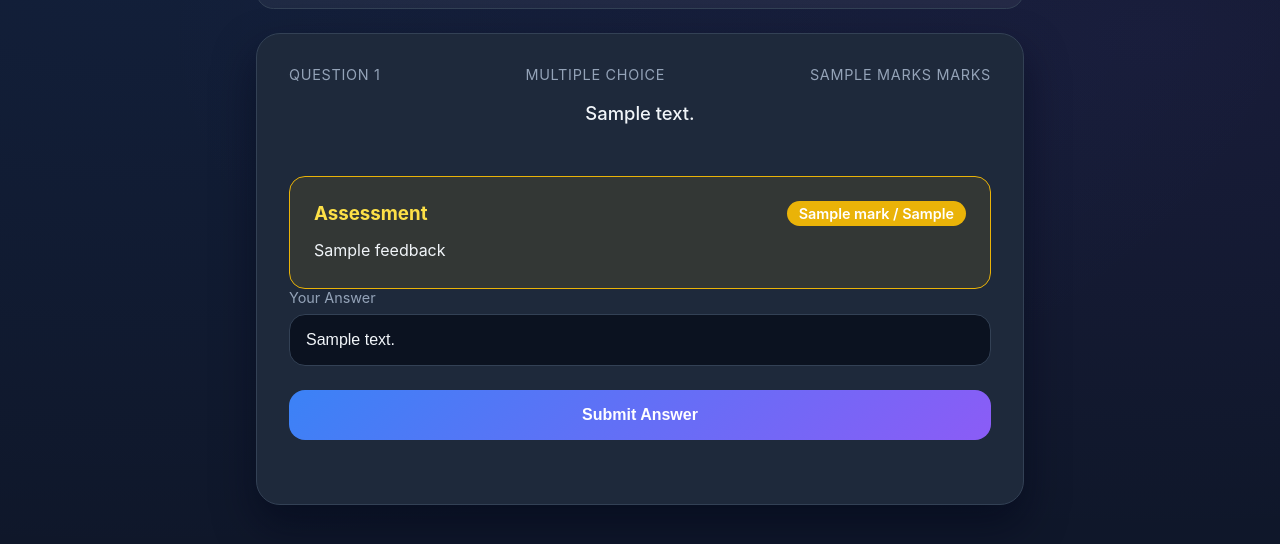
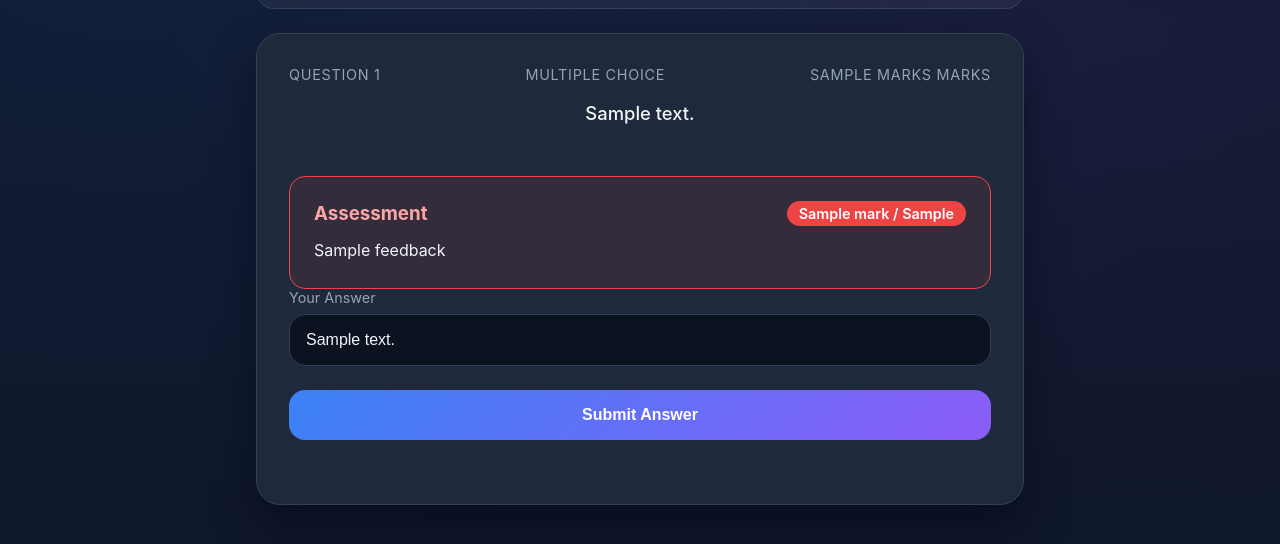
Before and after one commit to hal4petiatharva-lgtm/vcaa-explainer, a Flask app: template templates/methods_practice.html in a window 1280 px wide. Shown: the part 125-669 px from the top of the page. Run offline with Flask 3, Linux system fonts and the light colour scheme; the template is opened without the code that fills it: most values are stand-ins (such as "Sample title", 1, 10 or a date in 2020); some libraries are stand-ins or nearby versions.

Commit message:
Update methods_practice.html

```diff
--- a/templates/methods_practice.html
+++ b/templates/methods_practice.html
@@ -87,6 +87,14 @@
   }
   .modal-overlay.active .modal-box { transform: scale(1); }
   .modal-actions { display: flex; gap: 1rem; margin-top: 1.5rem; justify-content: center; }
+
+  /* Answer Feedback */
+  .answer-correct { border: 1px solid #22c55e !important; background: rgba(34,197,94,0.1) !important; }
+  .answer-incorrect { border: 1px solid #ef4444 !important; background: rgba(239, 68, 68, 0.1) !important; }
+  .answer-correct h3 { color: #4ade80 !important; }
+  .answer-incorrect h3 { color: #fca5a5 !important; }
+  .answer-correct .mark-badge { background: #22c55e !important; color: white !important; }
+  .answer-incorrect .mark-badge { background: #ef4444 !important; color: white !important; }
 </style>
 {% endblock %}
 
@@ -147,10 +155,10 @@
     <div class="question-text">{{ question.text | safe }}</div>
 
     {% if feedback %}
-    <div class="feedback-card" style="border-color: {% if feedback.is_correct %}#22c55e{% else %}#eab308{% endif %}; background: {% if feedback.is_correct %}rgba(34,197,94,0.1){% else %}rgba(234,179,8,0.1){% endif %}">
+    <div class="feedback-card {% if feedback.is_correct %}answer-correct{% else %}answer-incorrect{% endif %}">
       <div class="feedback-header">
-        <h3 style="margin:0; color: {% if feedback.is_correct %}#4ade80{% else %}#fde047{% endif %}">{% if feedback.is_correct %}Correct!{% else %}Assessment{% endif %}</h3>
-        <span class="mark-badge" style="background: {% if feedback.is_correct %}#22c55e{% else %}#eab308{% endif %}">{{ feedback.mark }} / {{ feedback.max_marks }}</span>
+        <h3 style="margin:0;">{% if feedback.is_correct %}Correct!{% else %}Assessment{% endif %}</h3>
+        <span class="mark-badge">{{ feedback.mark }} / {{ feedback.max_marks }}</span>
       </div>
       <p style="margin:0; line-height: 1.6;">{{ feedback.feedback | safe }}</p>
     </div>
```
